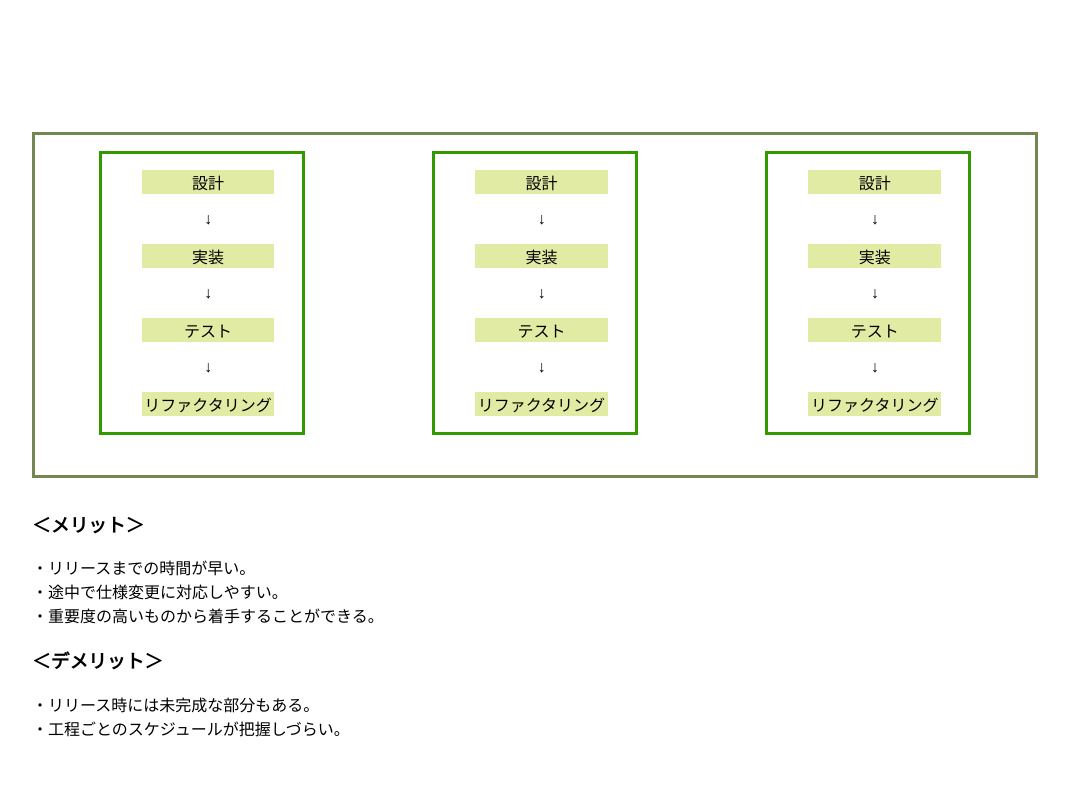
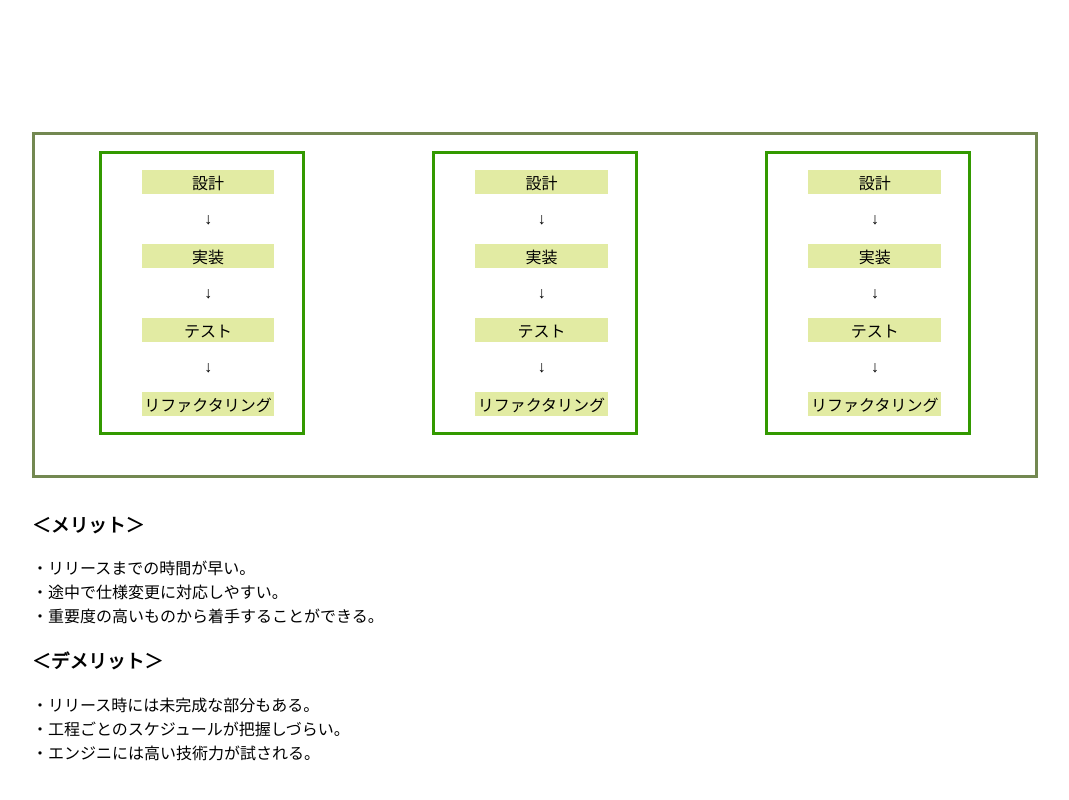
Before and after one commit to r-okuyama/practice01, a plain HTML site: page hw_process/index.html in a window 1280 px wide. Shown: the part 1368-2168 px from the top of the page, without its empty margins (126-1195 px from the left). Drawn offline with nearby package versions, Linux system fonts and the light colour scheme.

Commit message:
test02コミット

```diff
--- a/hw_process/index.html
+++ b/hw_process/index.html
@@ -128,6 +128,7 @@
                     <p>
                     ・リリース時には未完成な部分もある。<br>
                     ・工程ごとのスケジュールが把握しづらい。<br>
+                    ・エンジニには高い技術力が試される。
                     </p>
                 </div>
                 <div class="balloon" id="a-balloon">
```
